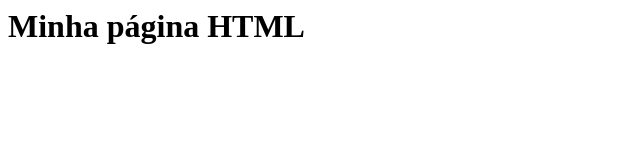
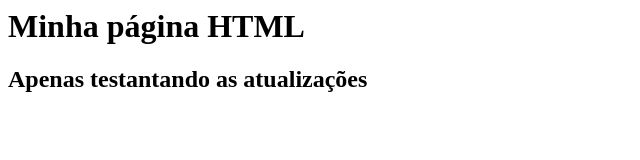
Before and after one commit to B10L0G4/gama-no-github, a plain HTML site: page gama-no-git/index.html in a window 1280 px wide. Shown: the whole page, without its empty margins (0-640 px from the left). Drawn offline with Linux system fonts and the light colour scheme.

Commit message:
index.html atualizado novamente

```diff
--- a/gama-no-git/index.html
+++ b/gama-no-git/index.html
@@ -2,5 +2,8 @@
     <body>
         <h1>Minha página HTML</h1>
     </body>
+    <div>
+        <h2>Apenas testantando as atualizações </h2>
+    </div>
 
 </html>
```
